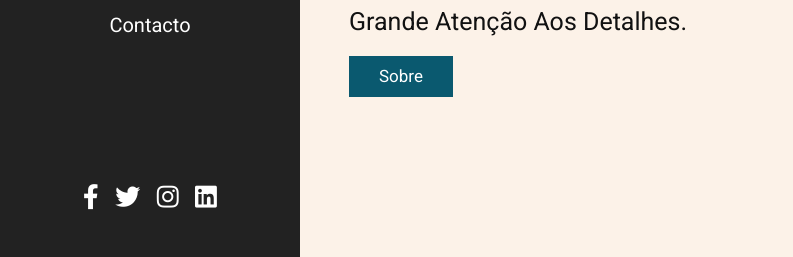
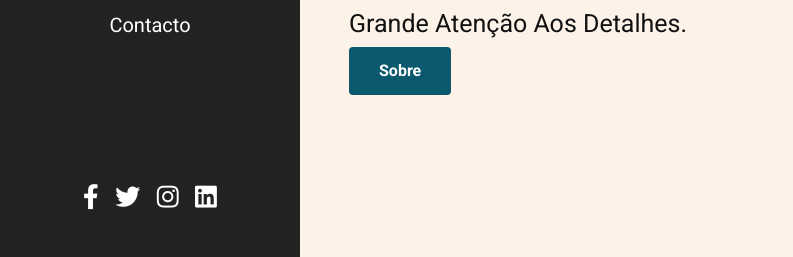
Before and after one commit to TomasPenicela/Personal-Portfolio, a plain HTML site: page index.html in a window 1280 px wide. Shown: the part 510-767 px from the top of the page, 0-793 px from the left. Drawn offline with Linux system fonts and the light colour scheme; grey boxes are pictures that could not be loaded.

Commit message:
Add files via upload

```diff
--- a/css/style.css
+++ b/css/style.css
@@ -45,18 +45,22 @@ section{
 }
 
 .btn{
-    display: inline-block;
-    margin-top: 1rem;
-    padding:.8rem 3rem;
     background:var(--main-color);
-    color:#fff;
-    cursor: pointer;
-    font-size: 1.7rem;
+	font-size: 16px;
+	font-weight: 600;
+	color: #ffffff;
+	text-decoration: none;
+	padding: 12px 30px;
+	border-radius: 4px;
+	display: inline-block;
+	border: none;
+	cursor: pointer;
 }
 
 .btn:hover{
-    background:#111;
-    letter-spacing: .2rem;
+    color: #FF4F4F;
+	background: #ffffff;
+	box-shadow: 1px 1px 5px 1px rgba(0,0,0,.3);
 }
 
 header{
@@ -226,7 +230,7 @@ header .follow a:hover{
 
 .about .row-1 .content h3{
     color:#333;
-    font-size: 3.5rem;
+    font-size: 2.5rem;
 }
 
 .about .row-1 .content p{
@@ -590,17 +594,6 @@ header .follow a:hover{
 
 
 
-
-
-
-
-
-
-
-
-
-
-
 /* media queries  */
 @media (max-width:991px){
 
```
Also changed, not shown: images/ajupis.png (added), images/ccna.JPG (added), 2 other files.
